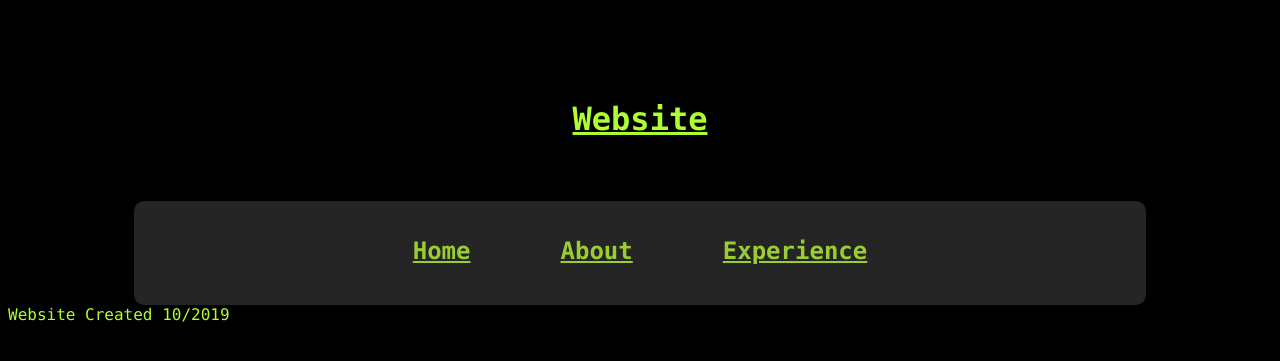
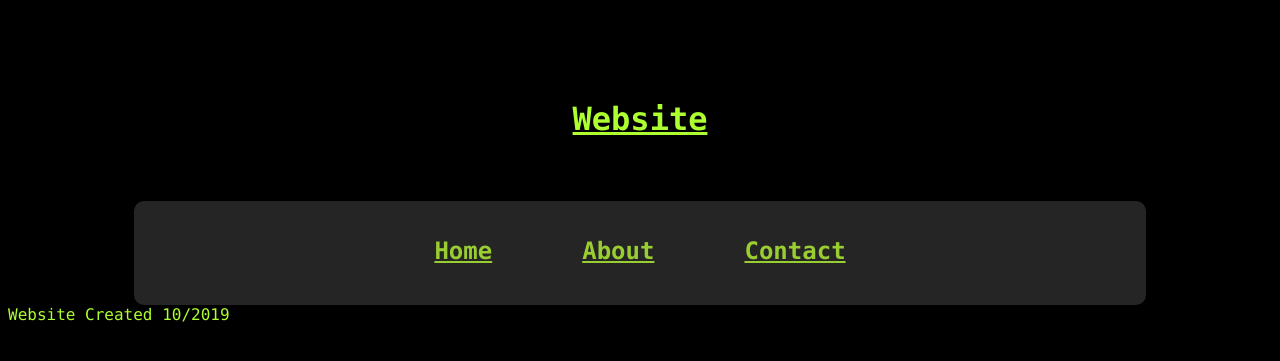
Before and after one commit to andrewsylvester117/Solution-Stack-Proj, a PHP site: page /index.php in a window 1280 px wide. Shown: the top 361 px of the page. Run offline with PHP 8.4, Linux system fonts and the light colour scheme.

Commit message:
Andrew (#2)
* Added contact

* Update menu.php

```diff
--- a/team-proj/menu.php
+++ b/team-proj/menu.php
@@ -4,7 +4,7 @@
          <?php
             $menu_items = ["Home"=>"home",
                   "About"=>"about",
-                  "Experience"=>"experience"];
+                  "Contact"=>"contact"];
 
                foreach($menu_items as $key => $value){
                   echo "<li><a href=".$menu_items[$key]."><h2>".$key."</h2></a></li>";
```
